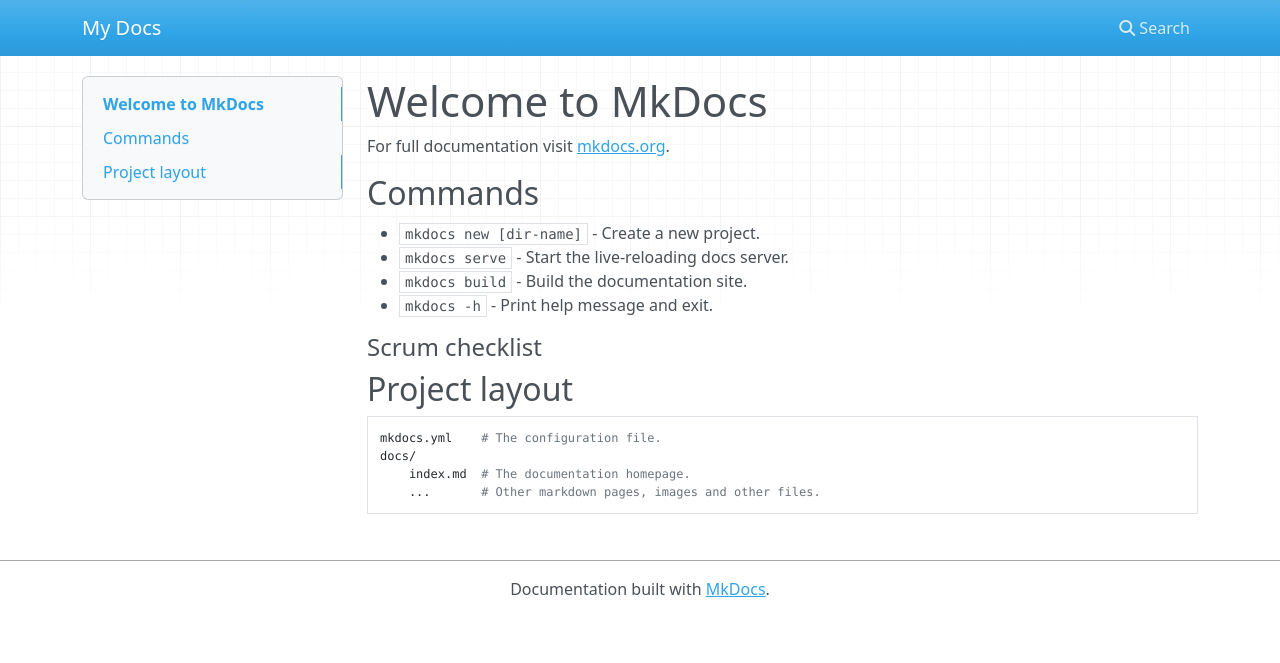
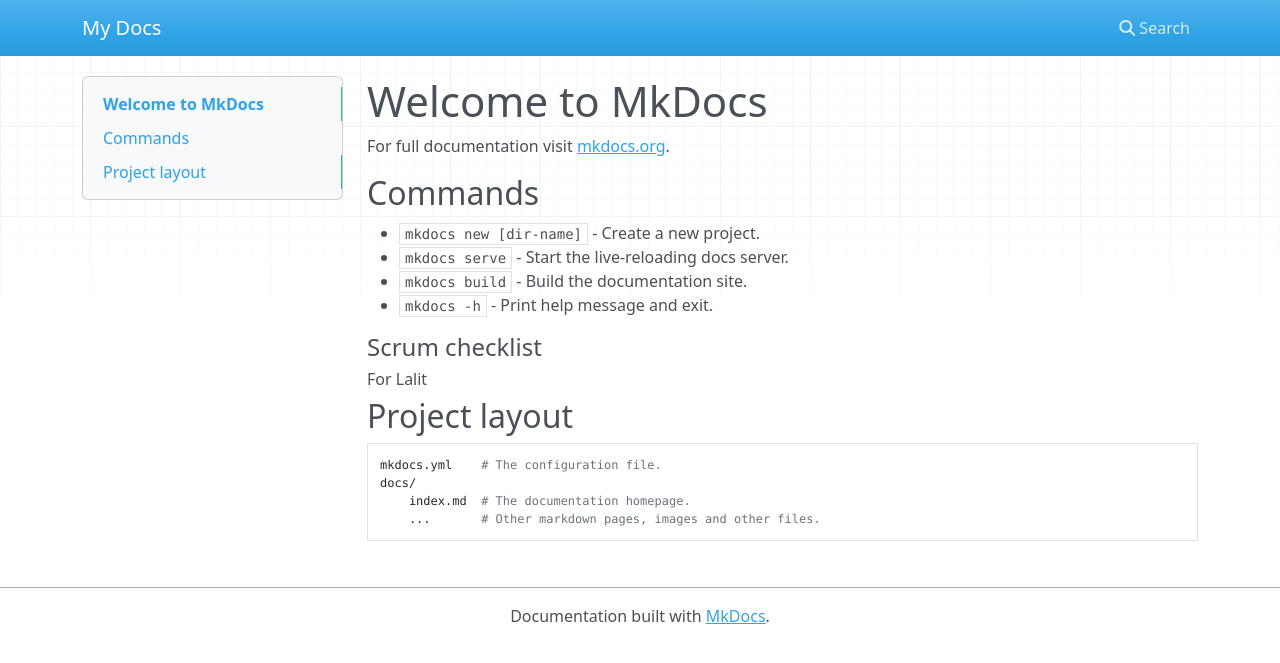
Before and after one commit to anujk633/MySecondRepository, an MkDocs documentation site: the page built from Docs/docs/index.md, in a window 1280 px wide. Shown: the top 663 px of the page. Built offline with MkDocs 1.6.1, drawn with Linux system fonts in a browser that asks for light colours; nearby versions of some CDN libraries.

Commit message:
changes for Lalit

```diff
--- a/Docs/docs/index.md
+++ b/Docs/docs/index.md
@@ -11,6 +11,8 @@
 
 #### Scrum checklist
 
+###### For Lalit
+
 ## Project layout
 
     mkdocs.yml    # The configuration file.
```
